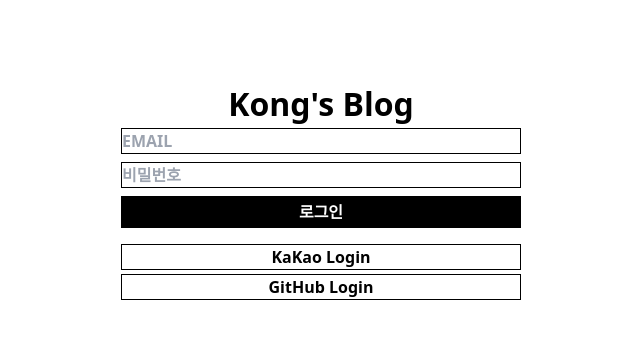
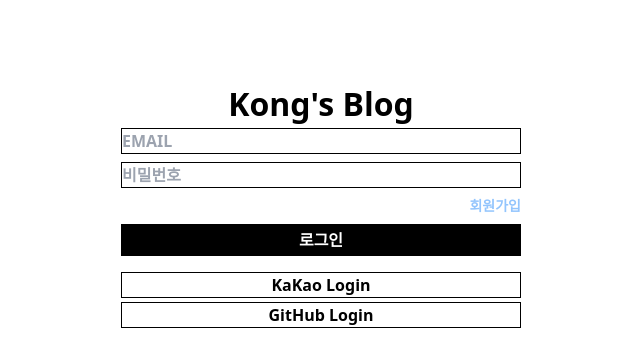
Before and after one commit to Kong-TaeHyeon/blog, a SvelteKit app in the folder front/: page /login in a window 1280 px wide. Shown: the top 364 px of the page, without its empty margins (319-959 px from the left). Built offline with nearby package versions, Linux system fonts and the light colour scheme.

Commit message:
[front/feat] : Login with register button

```diff
--- a/front/src/routes/login/+page.svelte
+++ b/front/src/routes/login/+page.svelte
@@ -5,6 +5,9 @@
 		<div class="flex flex-col items-center justify-center gap-2 mb-4">
 			<input class="w-full border-[1px] border-black" placeholder="EMAIL" />
 			<input class="w-full border-[1px] border-black" placeholder="비밀번호" />
+			<div class="flex justify-end w-full">
+				<a href="/join" class="text-sm text-blue-300 hover:text-black">회원가입</a>
+			</div>
 			<button class="w-full h-8 text-white bg-black">로그인</button>
 		</div>
 
```
